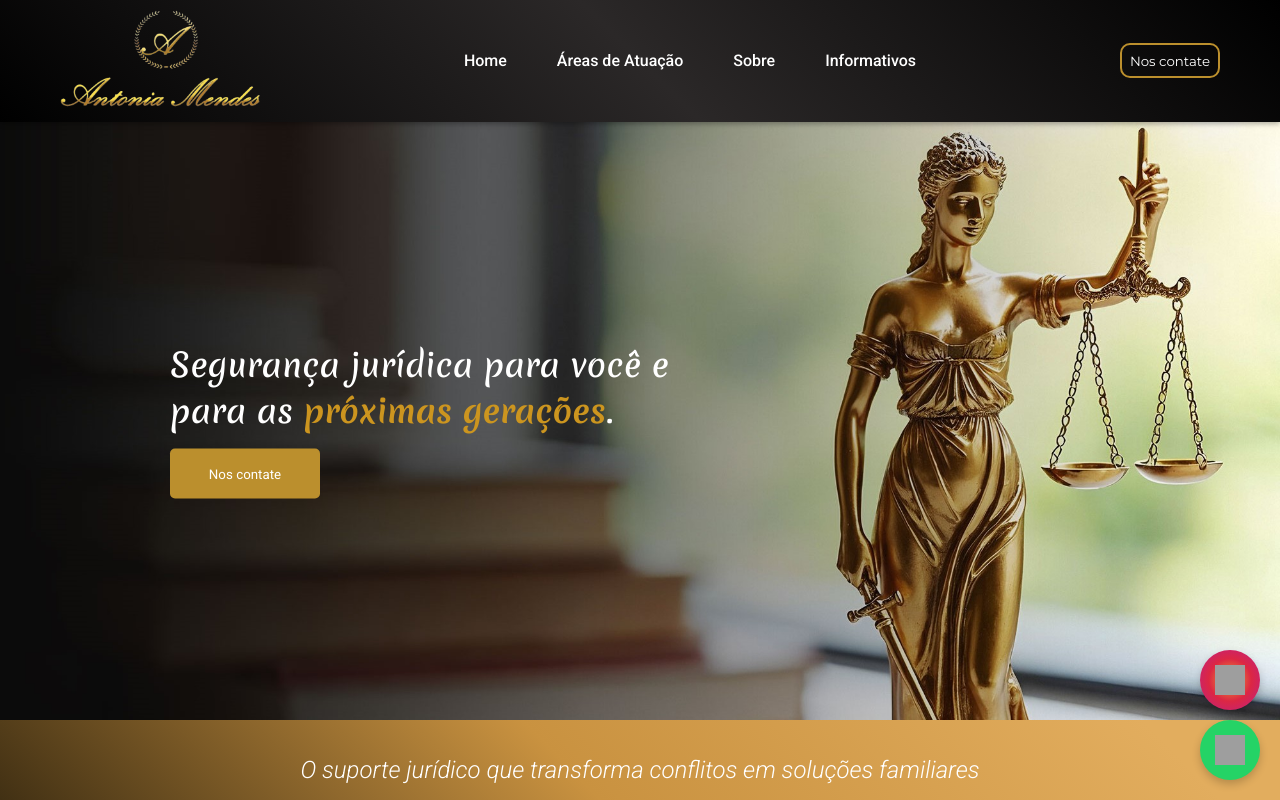
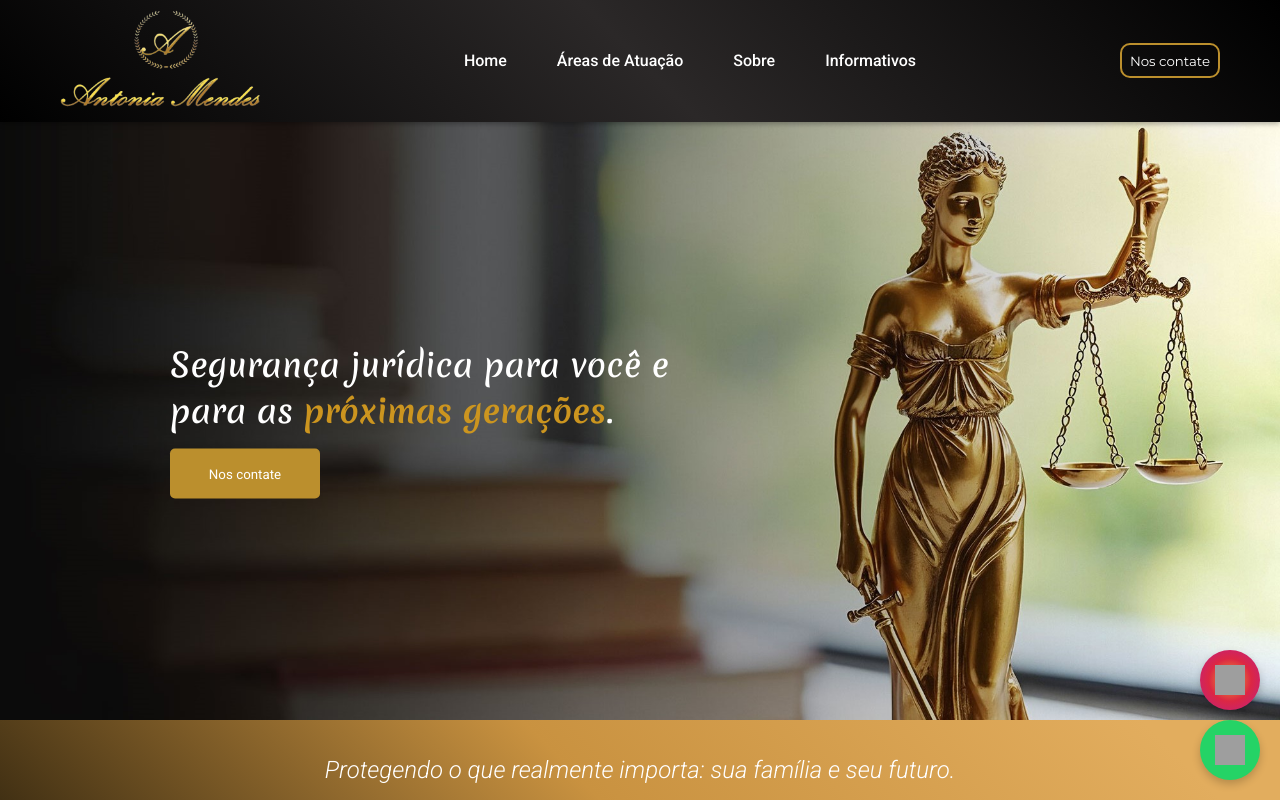
Before and after one commit to Tkailaine/antonia-mendes, a plain HTML site: page index.html in a window 1280 px wide. Shown: the top 800 px of the page. Drawn offline with nearby package versions, Linux system fonts and the light colour scheme; grey boxes are pictures that could not be loaded.

Commit message:
Update index.html

```diff
--- a/index.html
+++ b/index.html
@@ -61,7 +61,7 @@
 
     <section class="atuacao">
       <div class="areas">
-        <h1>O suporte jurídico que transforma conflitos em soluções familiares</h1>
+        <h1>Protegendo o que realmente importa: sua família e seu futuro.</h1>
       </div>
 
 
```
